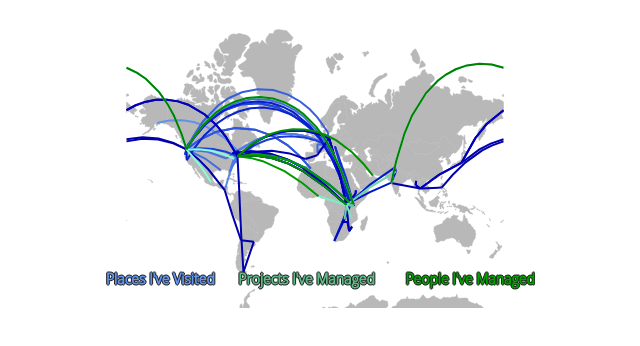
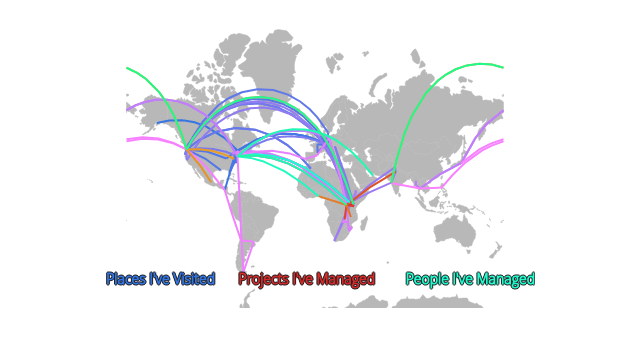
Before and after one commit to nai1s/louise-racette, a website: page public/map_connections.html in a window 1280 px wide. Shown: the whole page, without its empty margins (325-965 px from the left). Drawn offline with nearby package versions, Linux system fonts and the light colour scheme.

Commit message:
Update personal map and bio

```diff
--- a/public/map_connections.html
+++ b/public/map_connections.html
@@ -231,17 +231,17 @@
 //green = 008000
 
         var placesTraveledColors = d3.scaleLinear()
-            .domain(d3.ticks(0, 50, 3))
-            .range(["#6495ED", "#4169E1"]);
+            .domain(d3.ticks(0, 115, 1))
+            .range(["#3275e3", "#e680ff"]);
 
 
             var projectsManagedColors = d3.scaleLinear()
-            .domain(d3.ticks(0, 50, 5))
-            .range(["#5EBB87","#7FFFD4"]);
+            .domain(d3.ticks(0, 20, 1))
+            .range(["#d62929","#fafa20"]);
 
             var remoteWorkColors = d3.scaleLinear()
-            .domain(d3.ticks(0, 50, 11))
-            .range(["#00A000","#008000"]);
+            .domain(d3.ticks(0, 12, 1))
+            .range(["#20face","#20fa48"]);
 
             // "#5E4FA2", "#3288BD", "#66C2A5", "#ABDDA4", "#E6F598",
             // "#FFFFBF", "#FEE08B", "#FDAE61", "#F46D43", "#D53E4F", "#9E0142"
```
Also changed, not shown: public/index.html (+1 -1 lines).
